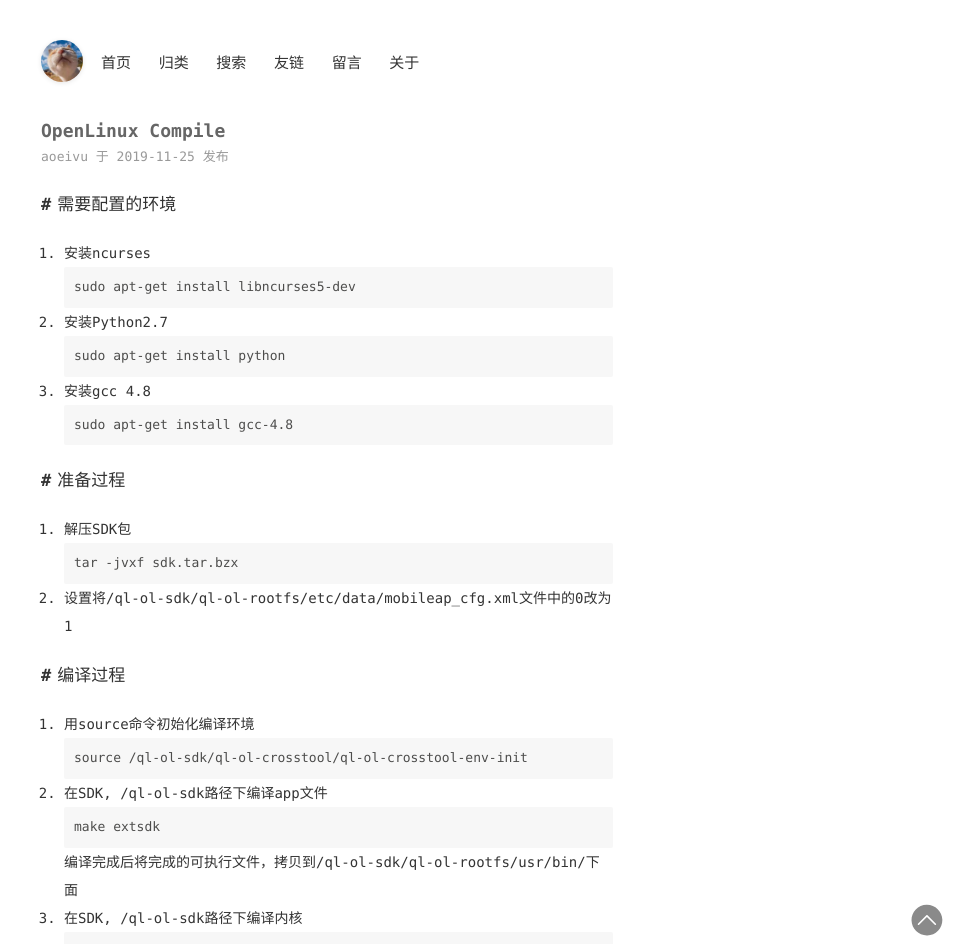
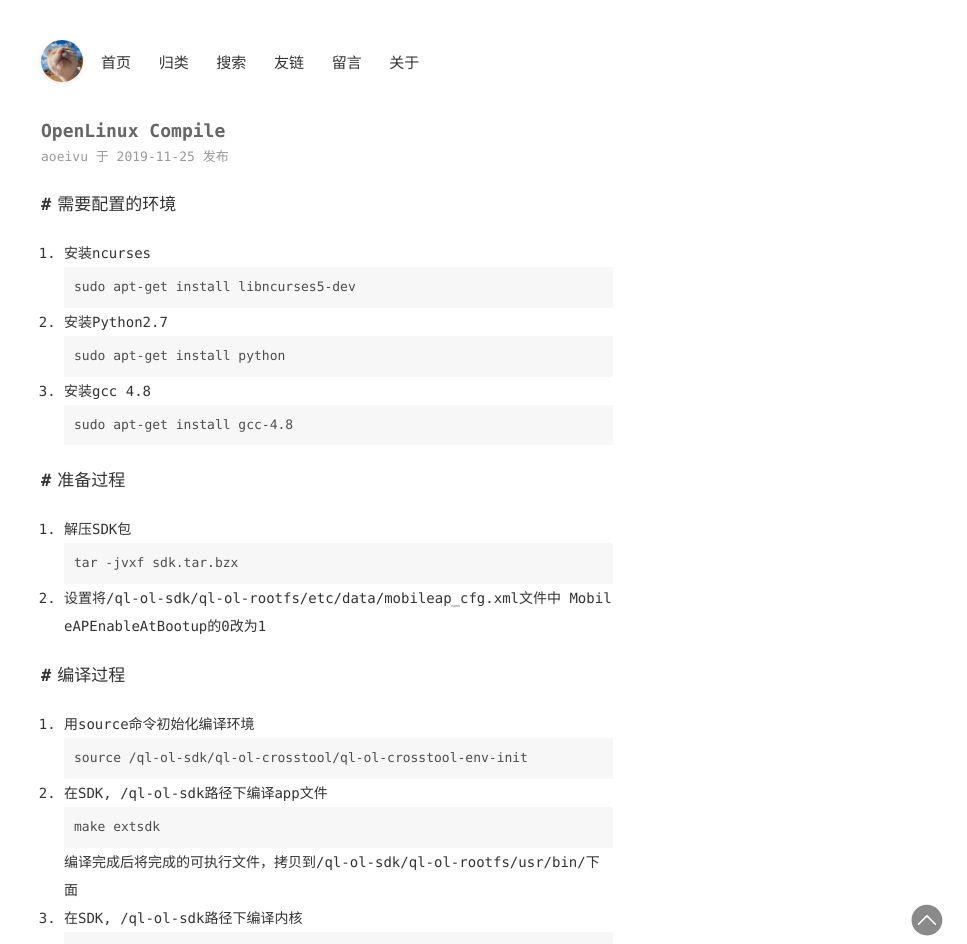
Before and after one commit to aoeivu/aoeivu, a Jekyll site: the page built from _posts/2019-11-25-OpenLinux Compile.md, in a window 1280 px wide. Shown: the top 944 px of the page, without its empty margins (313-1280 px from the left). Built offline with Jekyll 4.4.1, drawn with Linux system fonts in a browser that asks for light colours; comment, search, counter and statistics services are not loaded.

Commit message:
fix pist

````diff
--- a/_posts/2019-11-25-OpenLinux Compile.md
+++ b/_posts/2019-11-25-OpenLinux Compile.md
@@ -23,7 +23,9 @@ sudo apt-get install gcc-4.8
 ```
 tar -jvxf sdk.tar.bzx
 ```
-2. 设置将/ql-ol-sdk/ql-ol-rootfs/etc/data/mobileap_cfg.xml文件中的0改为1
+2. 设置将/ql-ol-sdk/ql-ol-rootfs/etc/data/mobileap_cfg.xml文件中
+MobileAPEnableAtBootup的0改为1
+
 
 # 编译过程
 1. 用source命令初始化编译环境
````
